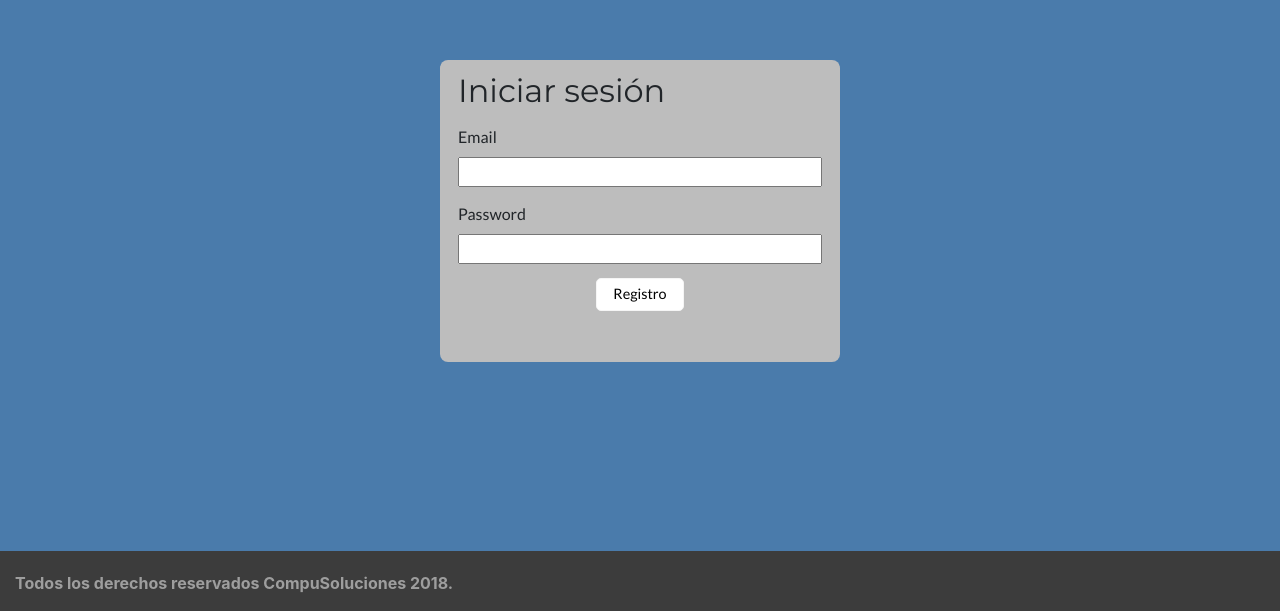
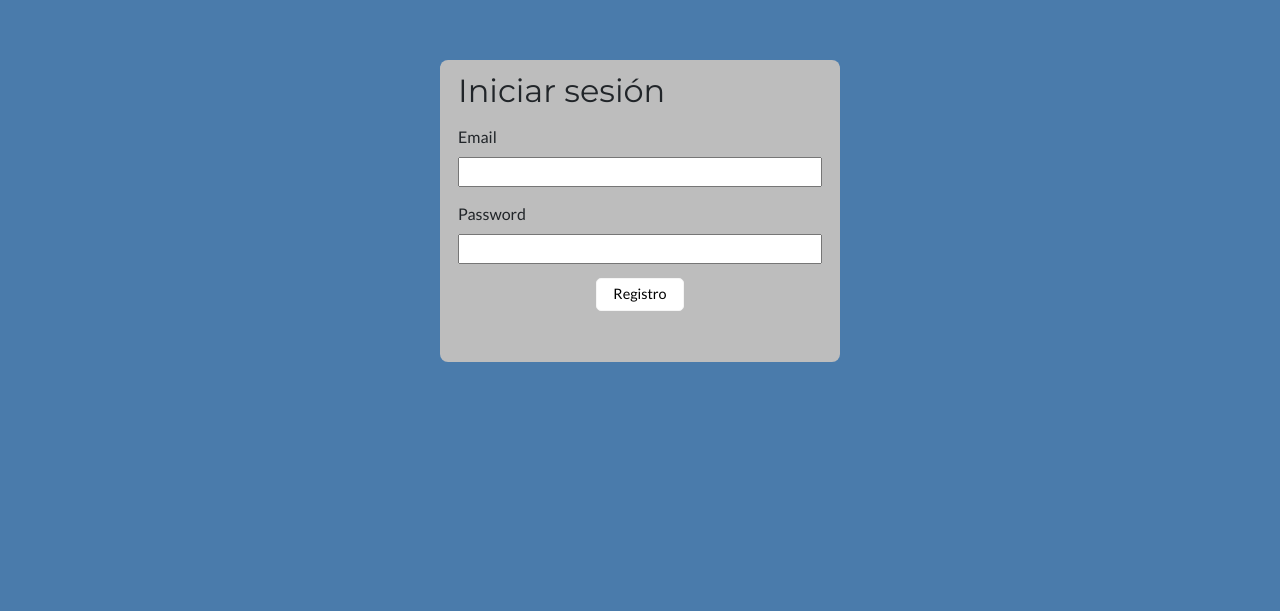
Before and after one commit to KarlaMartinez17/compusoluciones, a React (Create React App) app: page / in a window 1280 px wide. Shown: the part 189-800 px from the top of the page. Built offline with nearby package versions, Linux system fonts and the light colour scheme.

Commit message:
Vista login

```diff
--- a/src/App.js
+++ b/src/App.js
@@ -9,7 +9,6 @@ class App extends Component {
     return (
       <div className="App">
         <Form />
-        <User />
       </div>
     );
   }
```
